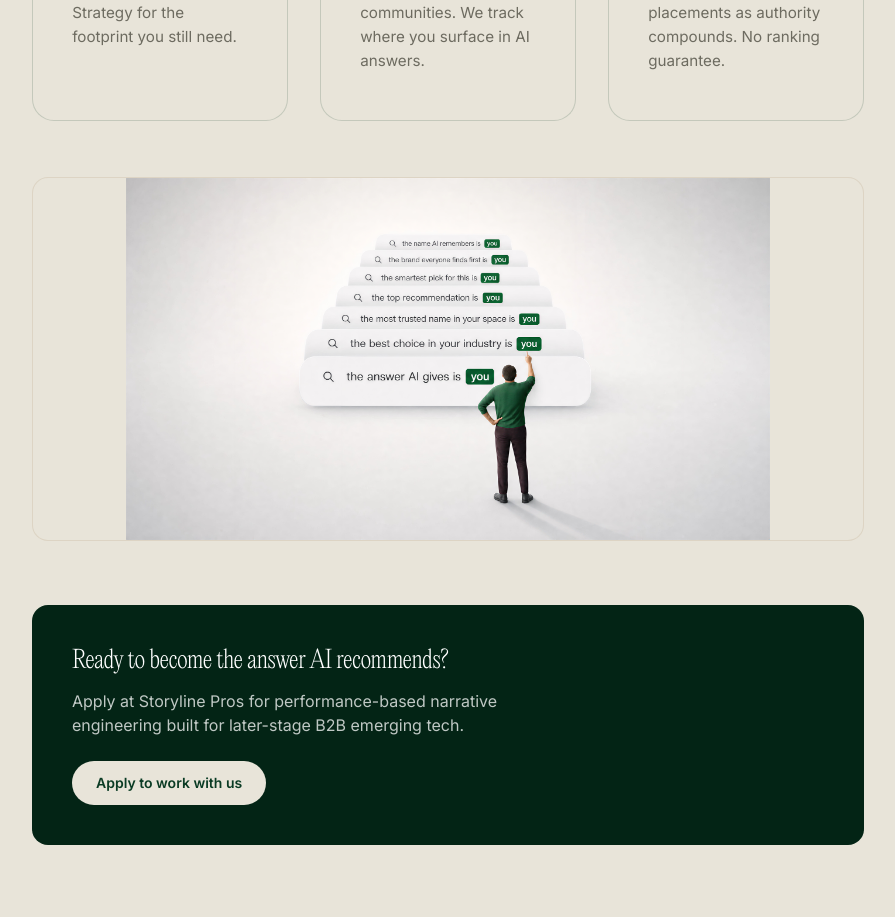
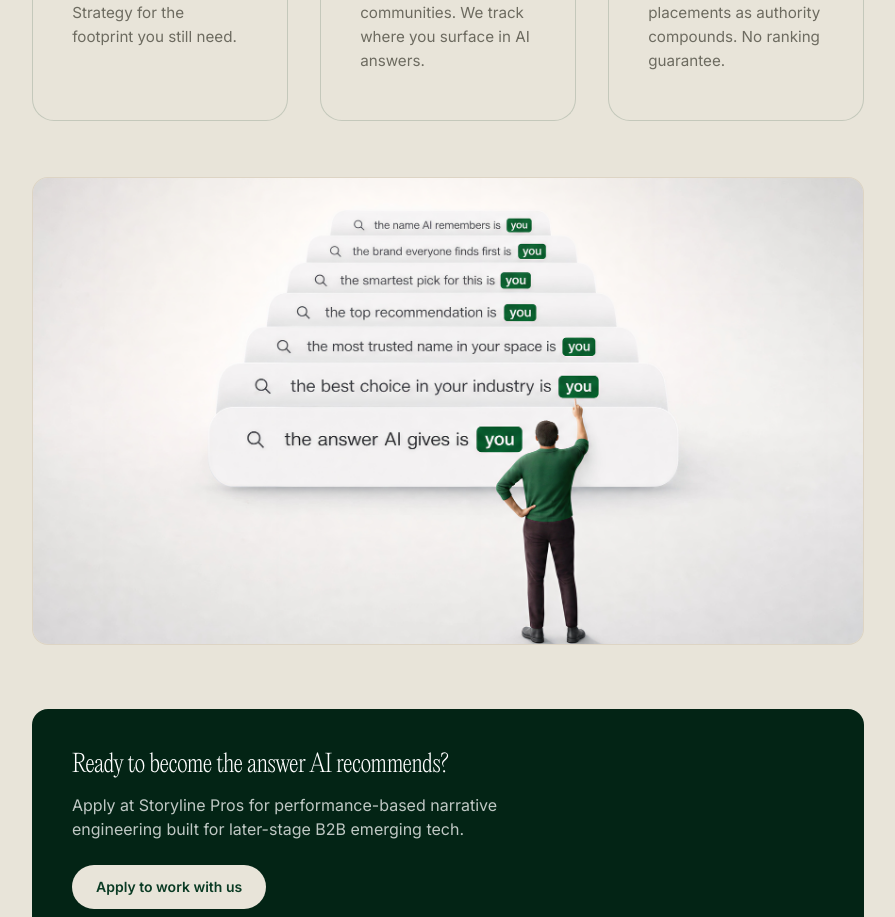
Before and after one commit to thenikvassev/nikvassev-site, a Next.js app: page /ai-visibility in a window 1280 px wide. Shown: the part 2980-3897 px from the top of the page, without its empty margins (192-1087 px from the left). Built offline with nearby package versions, Linux system fonts and the light colour scheme; what @nitrosend/sdk would draw is missing.

Commit message:
AI Visibility: zoom end photo on search guy and prompt stack

```diff
--- a/src/app/ai-visibility/page.tsx
+++ b/src/app/ai-visibility/page.tsx
@@ -179,9 +179,9 @@ export default function AiVisibilityPage() {
       <MediaFrame
         src="/photos/aiv-answer-you.png"
         alt="Founder pointing at stacked AI search prompts that all resolve to you."
-        ratio="wide"
+        ratio="video"
         className="mt-14"
-        imageClassName="object-contain"
+        imageClassName="object-cover object-[center_72%] scale-125 origin-center"
       />
 
       <section className="mt-16 panel-invert px-6 py-10 md:px-10">
```
